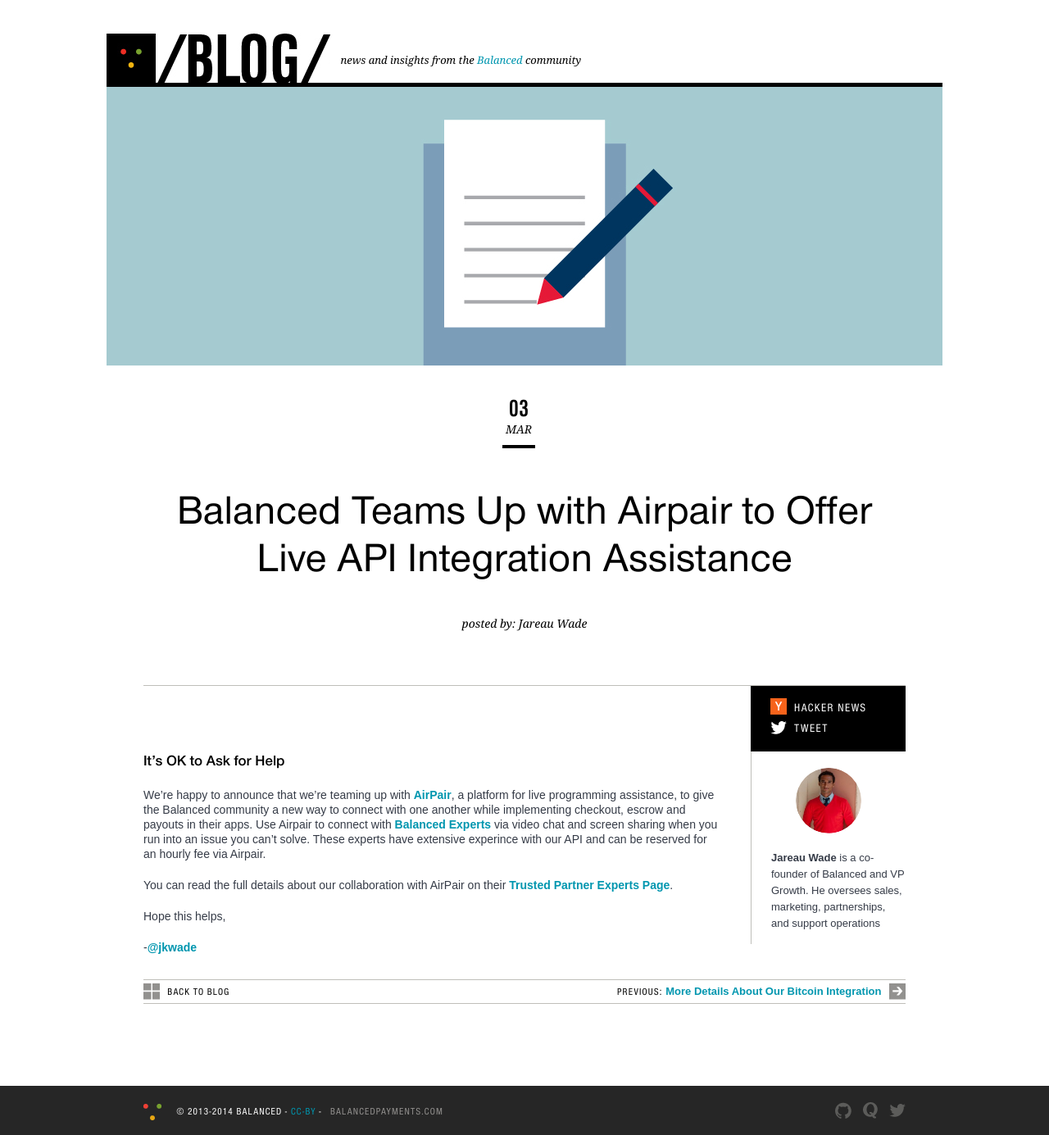
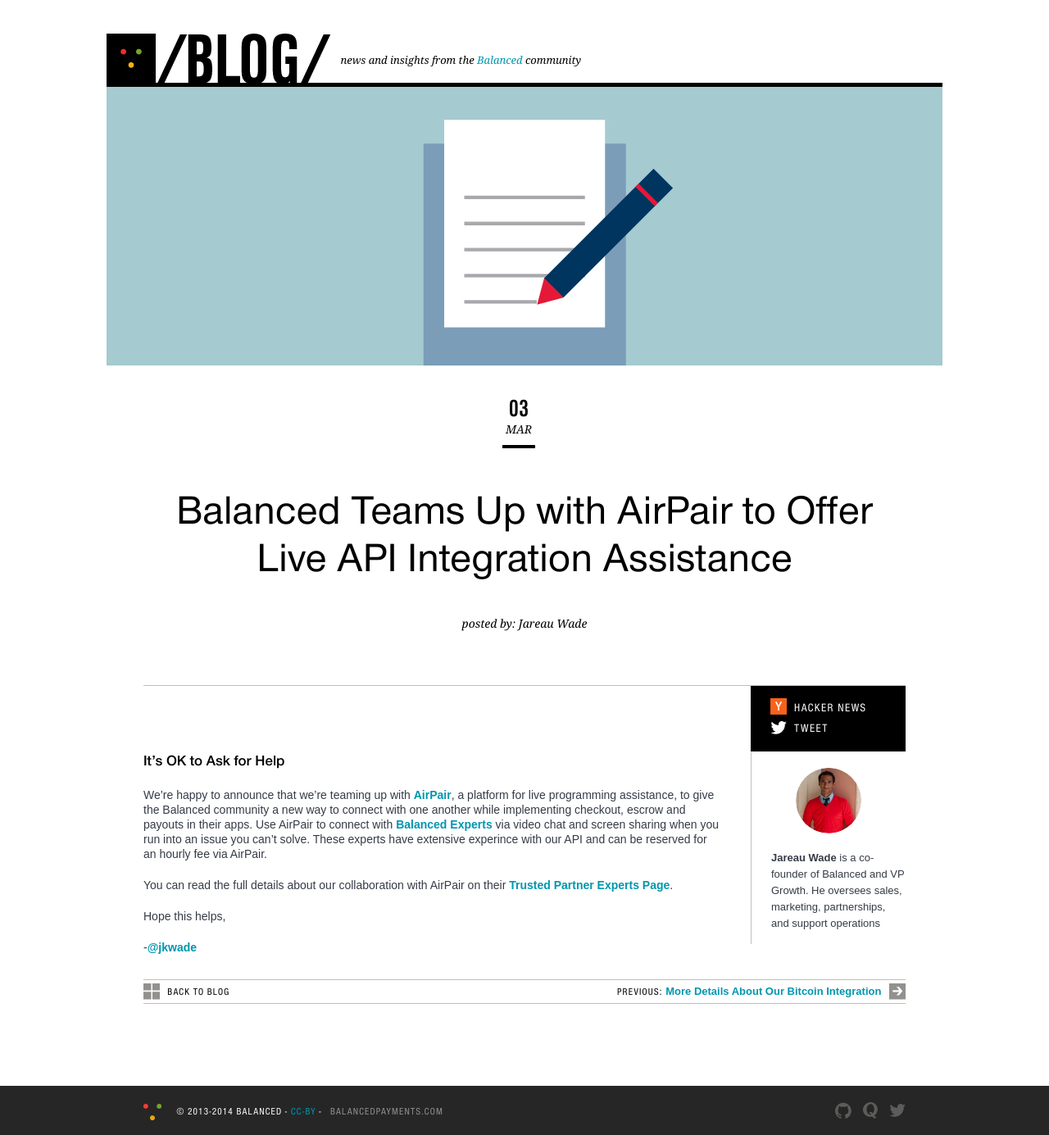
Before and after one commit to balanced/balanced.github.com, a Jekyll site: the page built from _posts/2014-03-03-balanced-airpair.md, in a window 1280 px wide. Shown: the whole page at 82% size. Built offline with Jekyll 4.4.1, drawn with Linux system fonts in a browser that asks for light colours; nearby versions of some CDN libraries.

```diff
--- a/_posts/2014-03-03-balanced-airpair.md
+++ b/_posts/2014-03-03-balanced-airpair.md
@@ -3,7 +3,7 @@ layout: post
 author: Jareau Wade
 author_image: /img/authors/jareau_wade.png
 author_bio: is a co-founder of Balanced and VP Growth. He oversees sales, marketing, partnerships, and support operations
-title: "Balanced Teams Up with Airpair to Offer Live API Integration Assistance"
+title: "Balanced Teams Up with AirPair to Offer Live API Integration Assistance"
 image: /img/blogimages/generic.jpg
 cover_image: /img/blogimages/generic-cover.jpg
 tags:
@@ -15,7 +15,7 @@ tags:
 
 ## It's OK to Ask for Help
 
-We're happy to announce that we're teaming up with [AirPair](http://www.airpair.com/), a platform for live programming assistance, to give the Balanced community a new way to connect with one another while implementing checkout, escrow and payouts in their apps. Use Airpair to connect with [Balanced Experts](http://www.airpair.com/balanced-payments) via video chat and screen sharing when you run into an issue you can't solve. These experts have extensive experince with our API and can be reserved for an hourly fee via Airpair.
+We're happy to announce that we're teaming up with [AirPair](http://www.airpair.com/), a platform for live programming assistance, to give the Balanced community a new way to connect with one another while implementing checkout, escrow and payouts in their apps. Use AirPair to connect with [Balanced Experts](http://www.airpair.com/balanced-payments) via video chat and screen sharing when you run into an issue you can't solve. These experts have extensive experince with our API and can be reserved for an hourly fee via AirPair.
 
 You can read the full details about our collaboration with AirPair on their [Trusted Partner Experts Page](http://www.airpair.com/news/2014-02/airpair-trusted-partner-experts).
 
```
